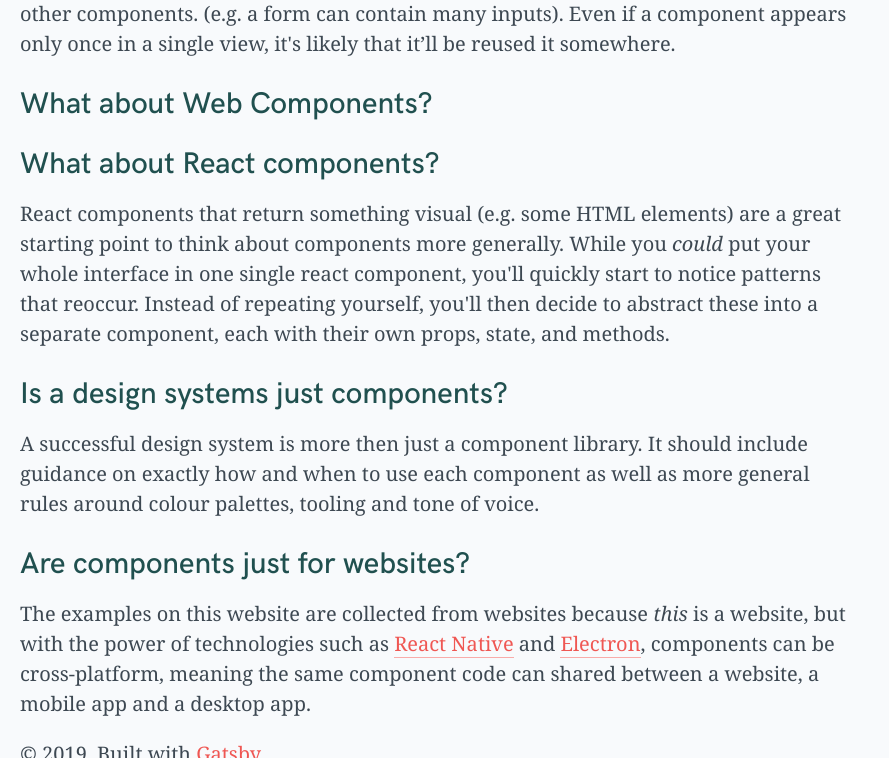
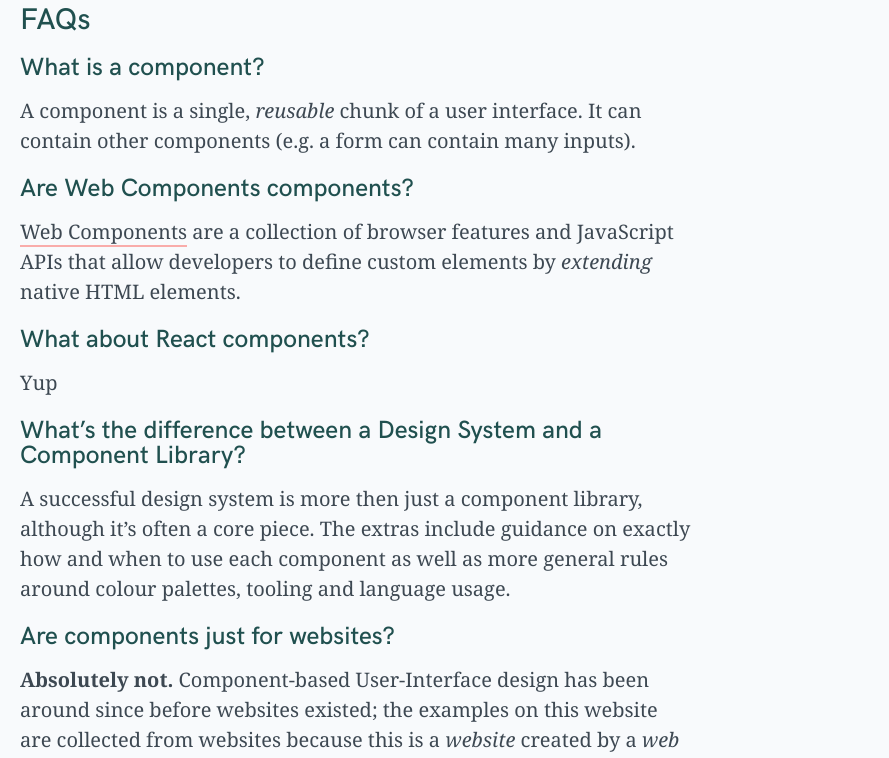
Before and after one commit to inbn/component-gallery, a Gatsby site: page /about in a window 1280 px wide. Shown: the part 769-1527 px from the top of the page, without its empty margins (0-889 px from the left). Built offline with nearby package versions, Linux system fonts and the light colour scheme; Gatsby itself is replaced by a stand-in of ours; some packages are replaced by stand-ins of ours; what tailwindcss-transforms would draw is missing.

Commit message:
Content updates

```diff
--- a/src/components/Component.jsx
+++ b/src/components/Component.jsx
@@ -16,7 +16,7 @@ const Component = ({
   return (
     <Link
       to={`components/${slug}`}
-      className="bg-white text-grey-darkest h-full block w-full p-2 border-b-2 shadow hover:shadow-md hover:scale-105 transition"
+      className="bg-white text-grey-darkest h-full block w-full p-2 border-b-2 shadow hover:text-grey-darkest hover:shadow-md hover:scale-105 transition"
     >
       <div className="flex justify-between items-center">
         <HeadingTag>{name}</HeadingTag>
@@ -35,7 +35,7 @@ const Component = ({
           dangerouslySetInnerHTML={{
             __html: description
           }}
-          className="leading-tight mt-2"
+          className="leading-tight font-small mt-2"
         />
       )}
     </Link>
--- a/src/components/Header.jsx
+++ b/src/components/Header.jsx
@@ -5,9 +5,12 @@ import React from 'react';
 const Header = ({ siteTitle, menuLinks }) => (
   <header className="py-4">
     <div className="container xl:flex xl:justify-between">
-      <div className="text-5xl text-teal font-bold font-sans text-center xl:text-left leading-none xl:whitespace-no-wrap">
+      <Link
+        to="/"
+        className="table text-5xl text-teal font-bold font-sans mx-auto border-0 xl:text-left leading-none xl:whitespace-no-wrap xl:mx-0 hover:border-2"
+      >
         {siteTitle}
-      </div>
+      </Link>
 
       <nav>
         <ul className="list-none pl-0 flex flex-wrap justify-center -mx-4 my-2">
--- a/src/content/about.md
+++ b/src/content/about.md
@@ -5,29 +5,35 @@ path: 'about'
 date: '2019-03-25'
 ---
 
-## What is this website for?
-
-I created this website to solve some of the problems that I experience every day as a front-end developer:
+**Started in early 2019, _The Component Gallery_ is the product of an ongoing survey into the components that make up design systems**. It exists primarily as a collection of component examples categorised by type of component. I created this website to help with some of the problems that I experience every day as a front-end developer:
 
 1. There are huge number of interface problems that have **already been solved**: there’s no need to reinvent the wheel every time you start a new project. Grouping examples by type of component helps makes it simple to find all the relevant examples for a specific interface problem.
 2. **Naming things is hard**: If you don’t know what to call a thing, looking at what other people are calling similar things is a great place to start.
 
-**Caveat:** Don’t just assume because an opinion is popular, it’s correct. Be wary of [information cascades](https://en.wikipedia.org/wiki/Information_cascade) and, if you can, base your decisions on **research** and [definitely don’t just copy what everyone else is doing](https://noti.st/stephenhay/nLABeP/i-don-t-care-what-airbnb-is-doing-and-neither-should-you). There’s a tonne of research out there already—look for design systems that [give reasoning for decisions based on research insights](http://design.bulb.co.uk).
+**Caveat:** Don’t just assume because an opinion is popular, it’s correct. Be wary of [information cascades](https://en.wikipedia.org/wiki/Information_cascade) and, if you can, always base your decisions on **research**. [Definitely don’t just copy what everyone else is doing](https://noti.st/stephenhay/nLABeP/i-don-t-care-what-airbnb-is-doing-and-neither-should-you). There’s a tonne of research out there already—look for design systems that give reasoning for decisions based on research insights.
 
-## What is a component?
+## FAQs
 
-A component is a single, _reusable_ chunk of a user interface. A component can contain other components. (e.g. a form can contain many inputs). Even if a component appears only once in a single view, it's likely that it’ll be reused it somewhere.
+### What is a component?
 
-## What about Web Components?
+A component is a single, _reusable_ chunk of a user interface. It can contain other components (e.g. a form can contain many inputs).
 
-## What about React components?
+### Are Web Components components?
 
-React components that return something visual (e.g. some HTML elements) are a great starting point to think about components more generally. While you _could_ put your whole interface in one single react component, you'll quickly start to notice patterns that reoccur. Instead of repeating yourself, you'll then decide to abstract these into a separate component, each with their own props, state, and methods.
+[Web Components](https://www.webcomponents.org/introduction) are a collection of browser features and JavaScript APIs that allow developers to define custom elements by _extending_ native HTML elements.
 
-## Is a design systems just components?
+### What about React components?
 
-A successful design system is more then just a component library. It should include guidance on exactly how and when to use each component as well as more general rules around colour palettes, tooling and tone of voice.
+Yup
 
-## Are components just for websites?
+<!-- **Short answer:** Yes -->
 
-The examples on this website are collected from websites because _this_ is a website, but with the power of technologies such as [React Native](https://facebook.github.io/react-native/) and [Electron](https://electronjs.org/), components can be cross-platform, meaning the same component code can shared between a website, a mobile app and a desktop app.
+<!-- **Longer answer**React is a great way to start thinking of user interfaces in a component-based way. While you _could_ put your whole interface in one single react component, you'll quickly see the benefit of splitting recurring patterns into separate component files, each with their own props, state, and methods. -->
+
+### What’s the difference between a Design System and a Component Library?
+
+A successful design system is more then just a component library, although it’s often a core piece. The extras include guidance on exactly how and when to use each component as well as more general rules around colour palettes, tooling and language usage.
+
+### Are components just for websites?
+
+**Absolutely not.** Component-based User-Interface design has been around since before websites existed; the examples on this website are collected from websites because this is a _website_ created by a _web developer_. However, with the power of technologies such as [React Native](https://facebook.github.io/react-native/) and [Electron](https://electronjs.org/), components can be cross-platform with exactly the same code being used on a website, a mobile app or a desktop app.
--- a/src/css/base/_links.css
+++ b/src/css/base/_links.css
@@ -4,13 +4,13 @@
 \*====================================*/
 
 a {
-  @apply text-red-light;
-  @apply border-b;
+  @apply border-b-2;
   @apply border-red-lighter;
 
-  transition: border-color 0.3s ease;
+  transition: color 0.3s ease, border-color 0.3s ease;
 }
 
 a:hover {
+  @apply text-red-light;
   @apply border-red-light;
 }
--- a/src/css/base/_vertical-rhythm.css
+++ b/src/css/base/_vertical-rhythm.css
@@ -12,7 +12,7 @@
 *+h6,
 *+ul,
 *+ol {
-  margin-top: 1em;
+  margin-top: 0.8em;
 }
 
 li>ul,
--- a/src/css/components/_body-text.css
+++ b/src/css/components/_body-text.css
@@ -3,4 +3,6 @@
   _body-text.css
 \*====================================*/
 
-.body-text {}
+.body-text {
+  max-width: 60ch;
+}
--- a/tailwind.config.js
+++ b/tailwind.config.js
@@ -370,8 +370,8 @@ module.exports = {
     // borderCollapse: [],
     borderColor: ['responsive', 'hover', 'focus'],
     borderRadius: ['responsive'],
-    borderStyle: ['responsive'],
-    borderWidth: ['responsive'],
+    borderStyle: ['responsive', 'hover'],
+    borderWidth: ['responsive', 'hover'],
     // cursor: ['responsive'],
     display: ['responsive'],
     flexDirection: ['responsive'],
```
